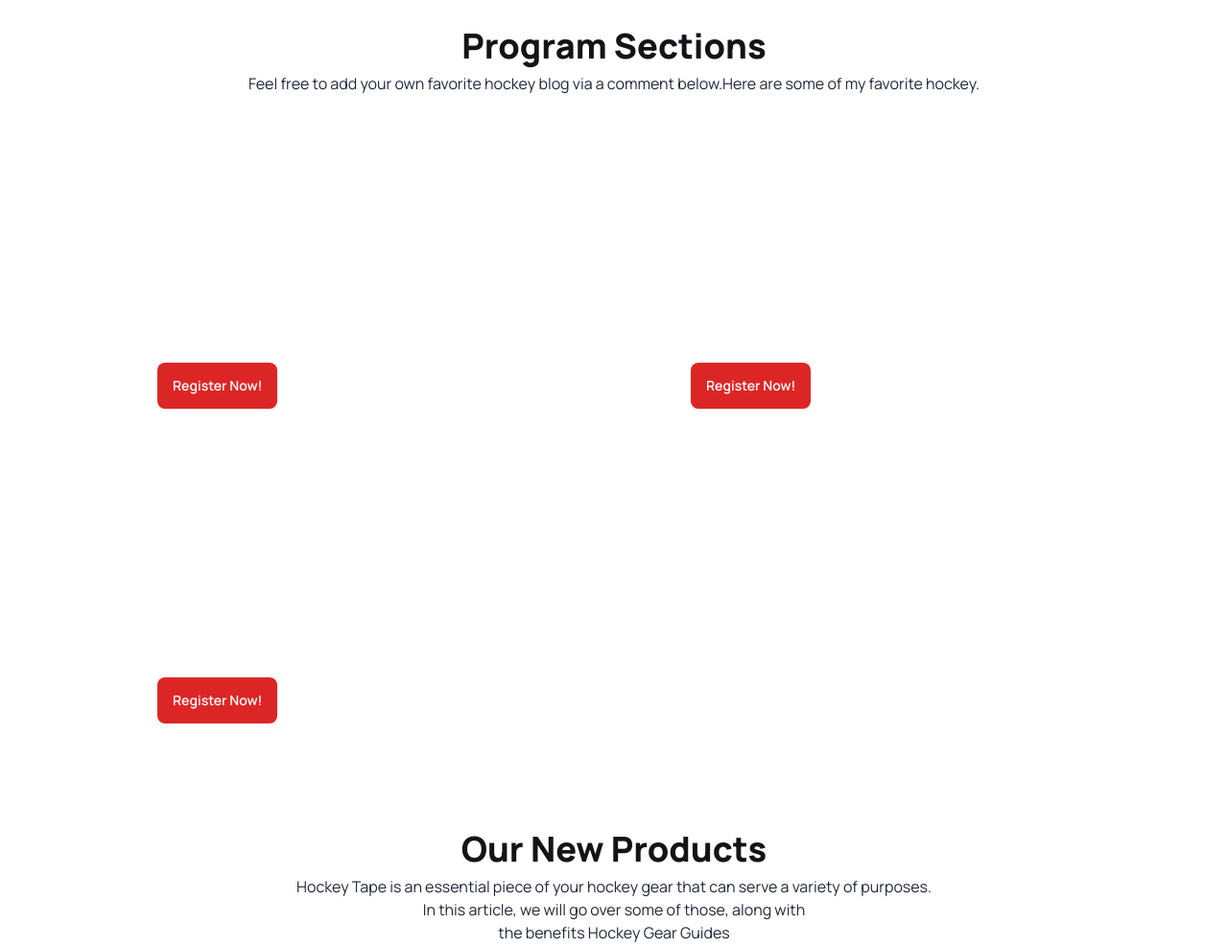
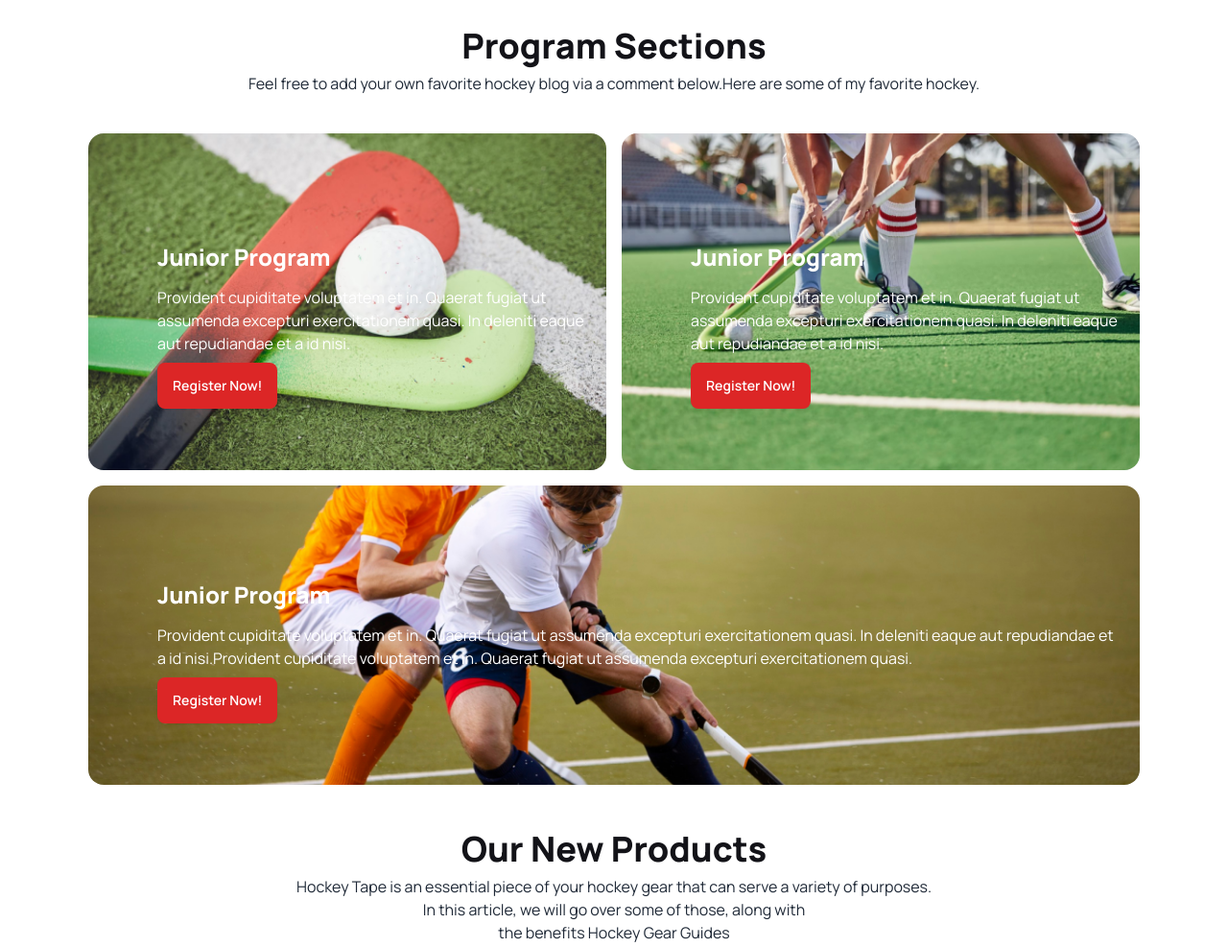
Before and after one commit to Saifulsaiem/Assignment-3-Hockeys, a plain HTML site: page index.html in a window 1280 px wide. Shown: the part 1080-2067 px from the top of the page at 96% size. Drawn offline with nearby package versions, Linux system fonts and the light colour scheme; the site is published under a folder, as on GitHub Pages, so addresses that start at the root find nothing.

Commit message:
Final checking commit added

```diff
--- a/index.html
+++ b/index.html
@@ -87,7 +87,7 @@
         <Section class="Banner pt-[20px] pl-2 pr-2 lg:pl-20 lg:pr-20 lg:pt-[40px] bg-white ">
             <div class="carousel w-full h-[550px] lg:relative">
                 <div id="slide1" class="carousel-item relative w-full">
-                    <img src="/Images/1.png" class="w-[100%]" />
+                    <img src="Images/1.png" class="w-[100%]" />
                     <div class="absolute flex justify-between transform -translate-y-1/2 left-5 right-5 top-1/2">
                         <a href="#slide2" class="btn btn-circle">❮</a>
                         <a href="#slide2" class="btn btn-circle">❯</a>
@@ -164,7 +164,7 @@
                     favorite hockey blog via a comment below.Here are some of my favorite hockey.</p>
             </div>
             <div class="sec2-div1 mt-10 flex flex-col lg:flex-row ml-[0.75rem] mr-[0.75rem] gap-4">
-                <div class="hero rounded-2xl" style="background-image: url(/Images/2.png); width: auto; height: auto;">
+                <div class="hero rounded-2xl" style="background-image: url(Images/2.png); width: auto; height: auto;">
                     <div class=" bg-opacity-40"></div>
                     <div class="hero-content text-start text-neutral-content">
                         <div class="mb-12 ml-6 lg:ml-14 mt-[95px]">
@@ -176,7 +176,7 @@
                         </div>
                     </div>
                 </div>
-                <div class="hero rounded-2xl" style="background-image: url(/Images/3.png); width: auto; height: auto;">
+                <div class="hero rounded-2xl" style="background-image: url(Images/3.png); width: auto; height: auto;">
                     <div class=" bg-opacity-40"></div>
                     <div class="hero-content text-start text-neutral-content">
                         <div class="mb-12 ml-6 lg:ml-14 mt-[95px]">
@@ -190,7 +190,7 @@
                 </div>
             </div>
             <div class="hero rounded-2xl mb-10 mt-4 lg:h-[450px] ml-[0.75rem] mr-[0.75rem]"
-                style="background-image: url(/Images/4.png); width: auto; height: auto;">
+                style="background-image: url(Images/4.png); width: auto; height: auto;">
                 <div class=" bg-opacity-40"></div>
                 <div class="hero-content text-start text-neutral-content">
                     <div class="mb-12 ml-7 lg:ml-14 mt-20">
```
